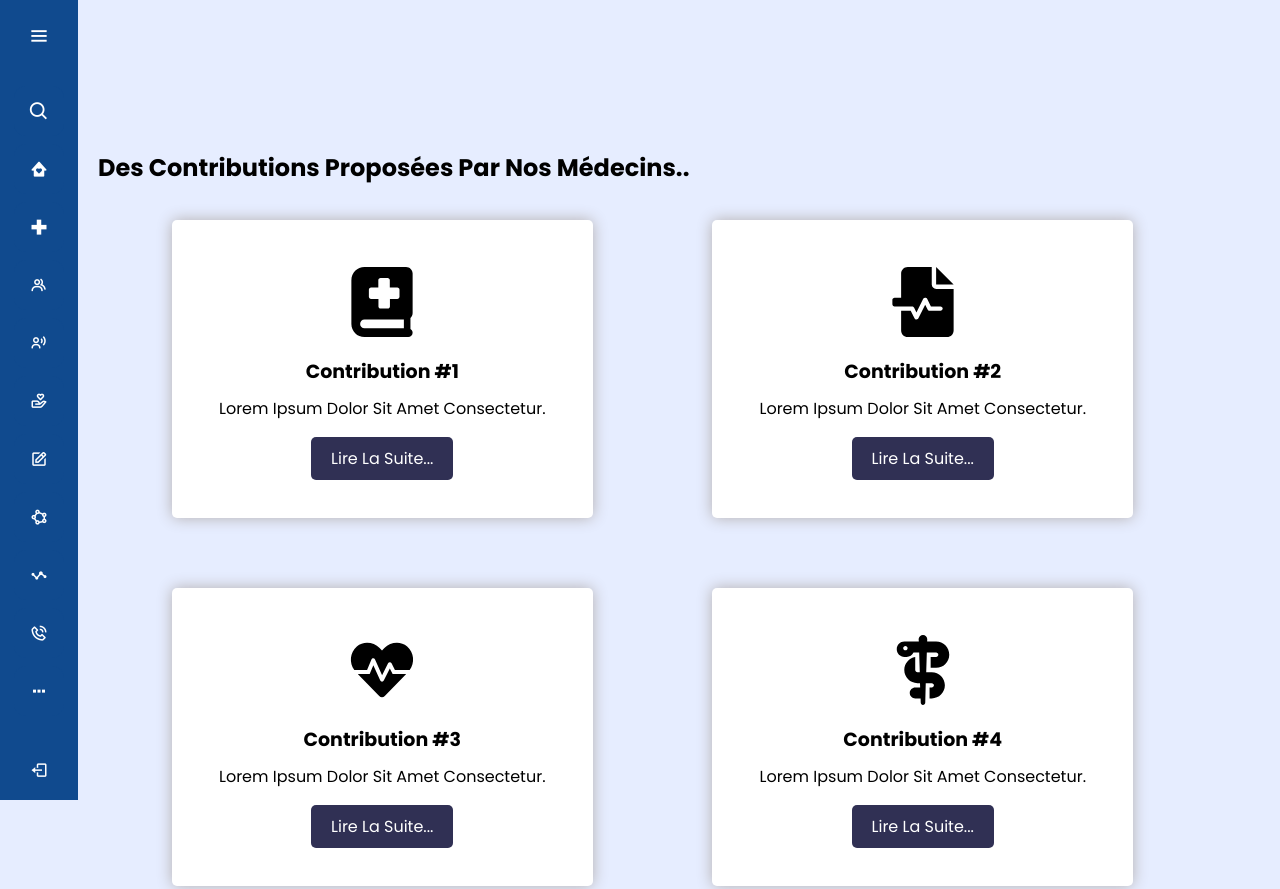
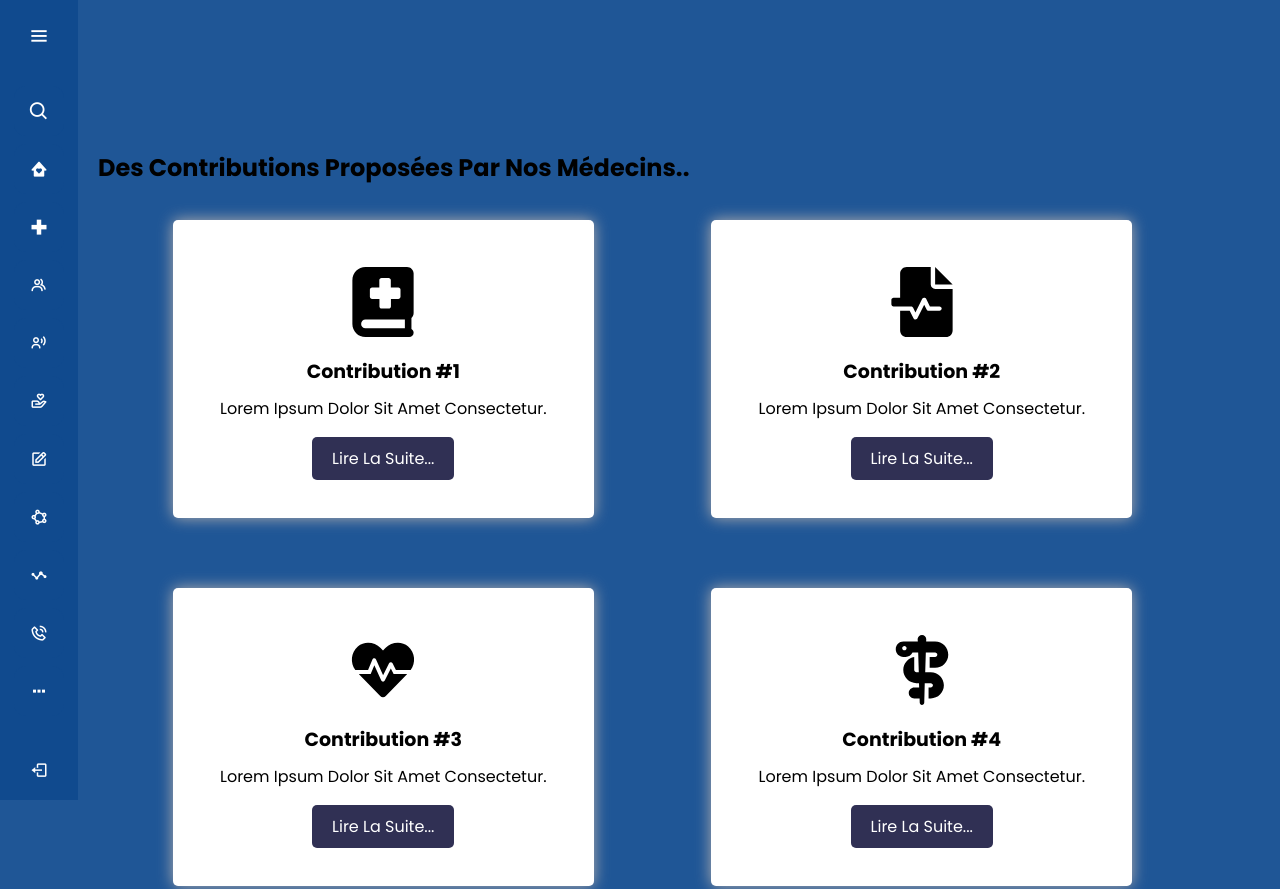
Before and after one commit to Xodios/PlanCancer, a website: page contributions.html in a window 1280 px wide. Shown: the top 889 px of the page. Drawn offline with nearby package versions, Linux system fonts and the light colour scheme.

Commit message:
fixed some css issues 3.0

```diff
--- a/contributions.html
+++ b/contributions.html
@@ -1,13 +1,13 @@
 <!DOCTYPE html>
-<html lang="en">
+<html lang="fr">
 
 <head>
     <meta charset="UTF-8">
     <meta http-equiv="X-UA-Compatible" content="IE=edge">
     <meta name="viewport" content="width=device-width, initial-scale=1.0">
     <link rel="stylesheet" href="https://cdnjs.cloudflare.com/ajax/libs/font-awesome/4.7.0/css/font-awesome.min.css">
-    <link rel="stylesheet" href="css/style-contributions.css">
     <link rel="stylesheet" href="css/style.css">
+    <link rel="stylesheet" href="css/contributions.css">
     <link rel="stylesheet" href="https://unpkg.com/swiper@7/swiper-bundle.min.css" />
     <script src="https://unpkg.com/swiper@7/swiper-bundle.min.js"></script>
   <link href='https://unpkg.com/boxicons@2.0.7/css/boxicons.min.css' rel='stylesheet'>
--- a/css/contact.css
+++ b/css/contact.css
@@ -1,5 +1,5 @@
 body {
-    background-color: #4C78AB;
+    background-color: #1f5696;
 }
 .titre {
     color: white;
--- a/css/style-contributions.css
+++ b/css/contributions.css
@@ -3,8 +3,16 @@
 /* Styling for contribue section begins*/
 /* I'll add the nav bar later*/
 
+:root {
+    --main-color: #104a8e;
+    --secondary-color: #1f5696;
+}
+
+body {
+    background-color: var(--secondary-color);
+}
 .contribute-sec {
-    background-color: #e6edff;
+    background-color: var(--secondary-color);
     padding: 150px 50px 150px 75px;
     font-family: "Poppins", sans-serif;
 }
@@ -68,7 +76,7 @@
 }
 
 .contribute-btn:hover {
-    background-color: #e6edff;
+    background-color: var(--secondary-color);
     color: #303054;
 }
 
--- a/css/groupes.css
+++ b/css/groupes.css
@@ -1,5 +1,6 @@
 :root {
     --main-color: #104a8e;
+    --secondary-color: #1f5696;
 }
 
 .titre {
@@ -7,8 +8,7 @@
 }
 
 body {
-    background-color: white;
-    /**#4C78AB;**/
+    background-color: var(--secondary-color);
     font-family: "Roboto", sans-serif;
 }
 
--- a/css/reunion.css
+++ b/css/reunion.css
@@ -1,5 +1,13 @@
+:root {
+    --main-color: #104a8e;
+    --secondary-color: #1f5696;
+}
+
+body {
+    background-color: var(--secondary-color);
+}
+
 .reunion-sec {
-    background-color: #e6edff;
     padding: 150px 0px;
     font-family: "Poppins", sans-serif;
 }
@@ -24,7 +32,7 @@
     padding: 47px;
     text-align: center;
     border-radius: 5px;
-    box-shadow: 0 0 15px #b4afaf;
+    box-shadow: 0 0 15px var(--main-color);
     transition: all 0.5s;
 }
 
```
Also changed, not shown: index.html (+0 -3 lines).
